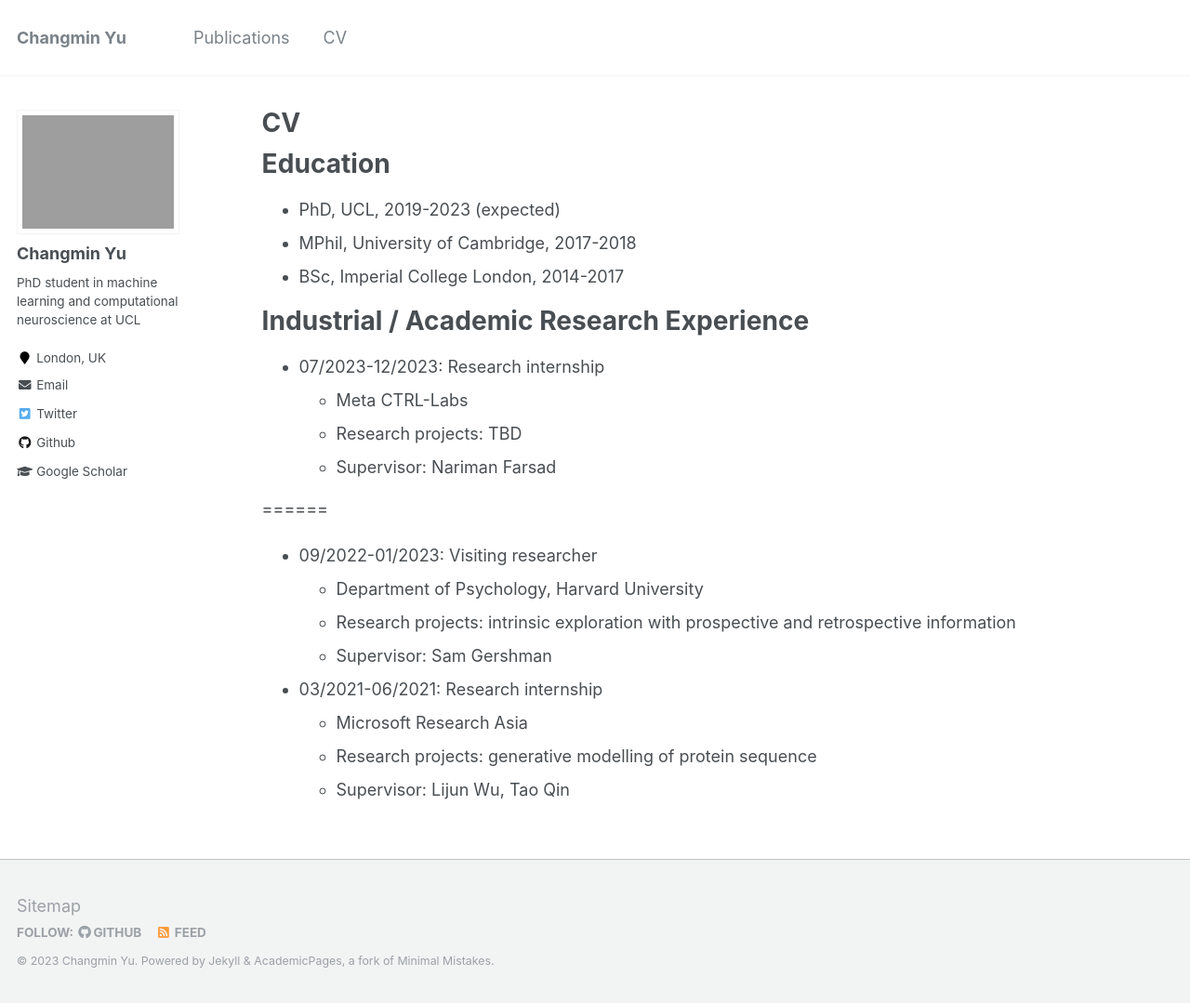
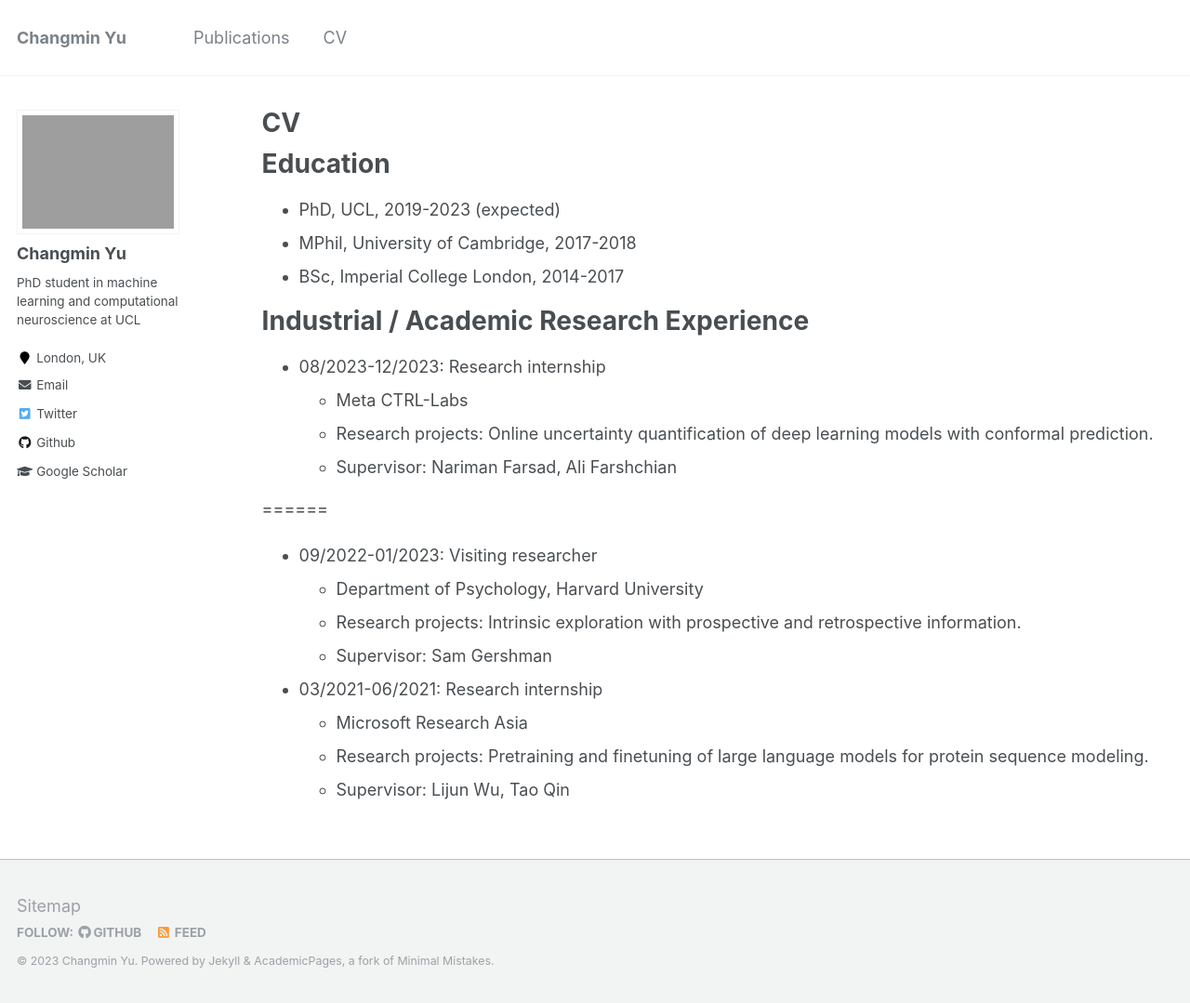
Before and after one commit to changmin-yu/changmin-yu.github.io, a Jekyll site: the page built from _pages/cv.md, in a window 1280 px wide and 1079 px high. Shown: the whole window at 93% size. Built offline with Jekyll 4.4.1, drawn with Linux system fonts in a browser that asks for light colours.

Commit message:
recent updates

```diff
--- a/_pages/cv.md
+++ b/_pages/cv.md
@@ -17,20 +17,20 @@ Education
 
 Industrial / Academic Research Experience
 =====
-* 07/2023-12/2023: Research internship
+* 08/2023-12/2023: Research internship
   * Meta CTRL-Labs
-  * Research projects: TBD
-  * Supervisor: Nariman Farsad
+  * Research projects: Online uncertainty quantification of deep learning models with conformal prediction.
+  * Supervisor: Nariman Farsad, Ali Farshchian
 
 ======
 * 09/2022-01/2023: Visiting researcher
   * Department of Psychology, Harvard University
-  * Research projects: intrinsic exploration with prospective and retrospective information
+  * Research projects: Intrinsic exploration with prospective and retrospective information.
   * Supervisor: Sam Gershman
 
 * 03/2021-06/2021: Research internship
   * Microsoft Research Asia
-  * Research projects: generative modelling of protein sequence
+  * Research projects: Pretraining and finetuning of large language models for protein sequence modeling.
   * Supervisor: Lijun Wu, Tao Qin
 
 <!-- Skills
```
Also changed, not shown: _pages/about.md (+1 -1 lines), _pages/publications.md (+4 -4 lines).
